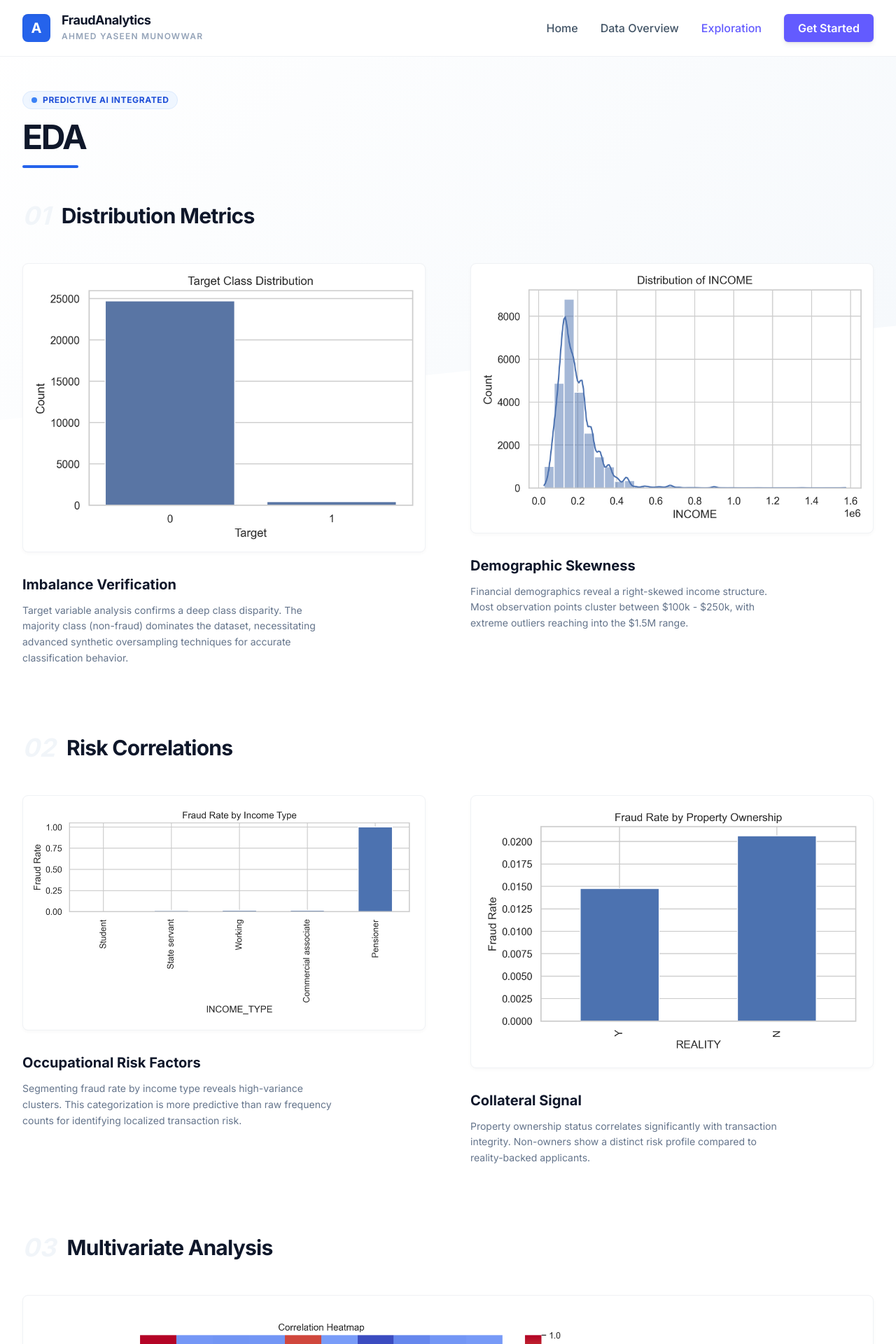
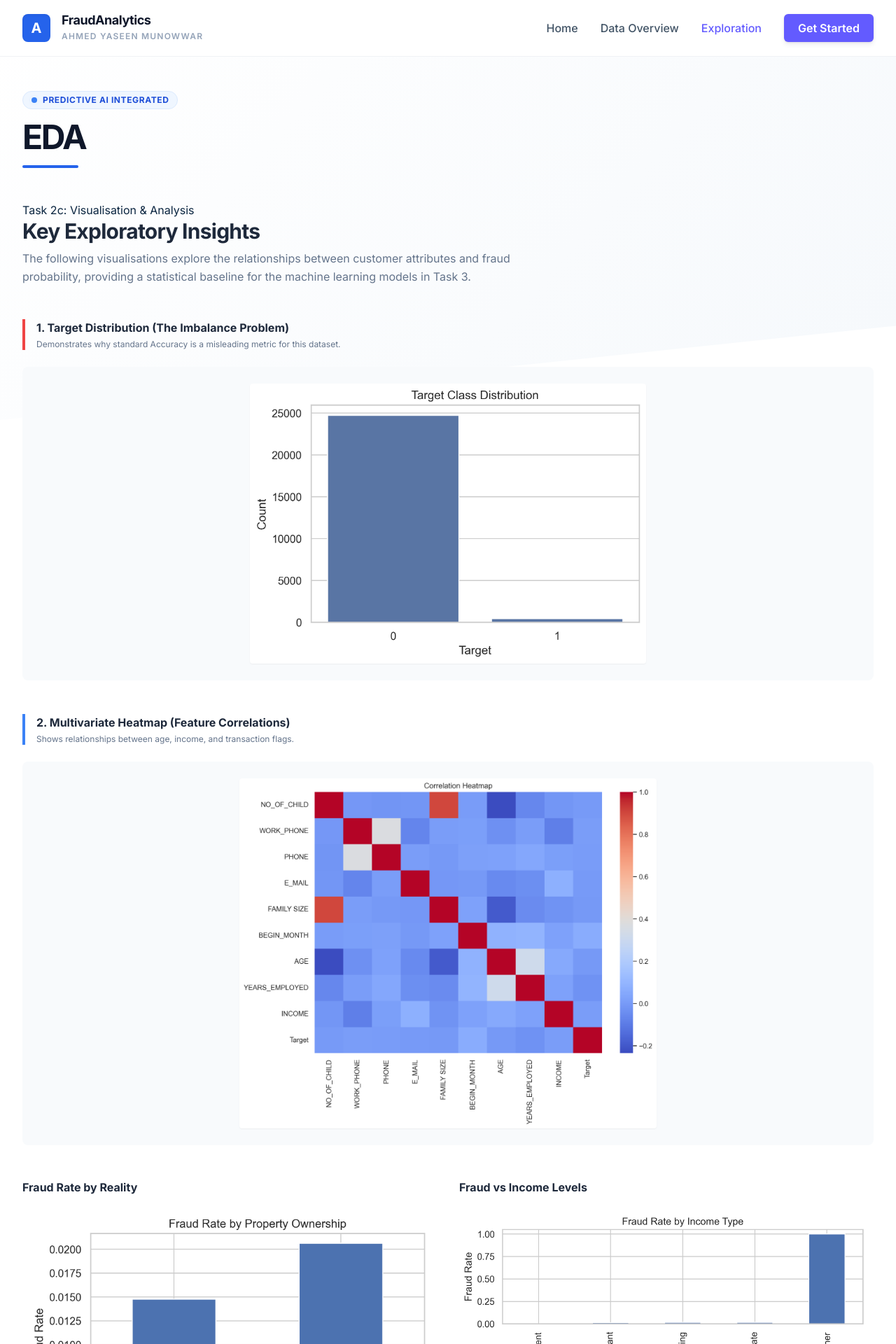
Before and after one commit to YaseenMunowwar/st20357375-CMP7005PRAC1-credit-card-fraud, a FastAPI app: page /eda in a window 1280 px wide. Shown: the top 1920 px of the page at 70% size. Run offline with FastAPI, Linux system fonts and the light colour scheme; some libraries are stand-ins or nearby versions.

Commit message:
reorganized eda layout for report screenshots

```diff
--- a/app/templates/eda.html
+++ b/app/templates/eda.html
@@ -1,98 +1,53 @@
 {% extends "base.html" %}
 
 {% block content %}
-<div class="space-y-24 pb-32">
-    <!-- Section 1 -->
-    <section>
-        <div class="flex items-center gap-4 mb-12">
-            <span class="text-4xl font-black text-slate-100 italic select-none">01</span>
-            <h3 class="text-3xl font-black text-slate-900 tracking-tight">Distribution Metrics</h3>
+<div class="space-y-12">
+    <header class="max-w-3xl">
+        <span class="section-label">Task 2c: Visualisation & Analysis</span>
+        <h3 class="text-3xl font-extrabold text-slate-800 tracking-tight">Key Exploratory Insights</h3>
+        <p class="text-slate-500 mt-2 leading-relaxed">
+            The following visualisations explore the relationships between customer attributes and fraud probability,
+            providing a statistical baseline for the machine learning models in Task 3.
+        </p>
+    </header>
+
+    <div class="grid gap-12">
+        <!-- 1. The Imbalance Problem -->
+        <section class="data-card">
+            <div class="border-l-4 border-l-red-500 pl-4 mb-6">
+                <h4 class="font-bold text-slate-800">1. Target Distribution (The Imbalance Problem)</h4>
+                <p class="text-xs text-slate-500 mt-1">Demonstrates why standard Accuracy is a misleading metric for this dataset.</p>
             </div>
-
-        <div class="grid lg:grid-cols-2 gap-16">
-            <div class="group">
-                <div class="white-card p-2 mb-8 overflow-hidden group-hover:border-blue-200 transition-colors">
-                    <img src="{{ url_for('static', path='images/task2_target_distribution.png') }}" alt="Target Distribution" class="w-full">
-                </div>
-                <h4 class="text-xl font-bold text-slate-900 mb-3">Imbalance Verification</h4>
-                <p class="text-slate-500 text-sm leading-relaxed max-w-md">
-                    Target variable analysis confirms a deep class disparity. The majority class (non-fraud) dominates the dataset, necessitating advanced synthetic oversampling techniques for accurate classification behavior.
-                </p>
-            </div>
-
-            <div class="group">
-                <div class="white-card p-2 mb-8 overflow-hidden group-hover:border-blue-200 transition-colors">
-                    <img src="{{ url_for('static', path='images/task2_income_distribution.png') }}" alt="Income Distribution" class="w-full">
-                </div>
-                <h4 class="text-xl font-bold text-slate-900 mb-3">Demographic Skewness</h4>
-                <p class="text-slate-500 text-sm leading-relaxed max-w-md">
-                    Financial demographics reveal a right-skewed income structure. Most observation points cluster between $100k - $250k, with extreme outliers reaching into the $1.5M range.
-                </p>
-            </div>
+            <div class="bg-slate-50 rounded-lg p-6 flex justify-center">
+                <img src="{{ url_for('static', path='images/task2_target_distribution.png') }}" class="max-h-[400px] rounded shadow-sm" alt="Target Distribution">
             </div>
         </section>
 
-    <!-- Section 2 -->
-    <section>
-        <div class="flex items-center gap-4 mb-12">
-            <span class="text-4xl font-black text-slate-100 italic select-none">02</span>
-            <h3 class="text-3xl font-black text-slate-900 tracking-tight">Risk Correlations</h3>
+        <!-- 2. Correlation Analysis -->
+        <section class="data-card">
+            <div class="border-l-4 border-l-blue-500 pl-4 mb-6">
+                <h4 class="font-bold text-slate-800">2. Multivariate Heatmap (Feature Correlations)</h4>
+                <p class="text-xs text-slate-500 mt-1">Shows relationships between age, income, and transaction flags.</p>
             </div>
-
-        <div class="grid lg:grid-cols-2 gap-16">
-            <div class="group">
-                <div class="white-card p-2 mb-8 overflow-hidden group-hover:border-blue-200 transition-colors">
-                    <img src="{{ url_for('static', path='images/task2_fraud_rate_income.png') }}" alt="Fraud Rate by Income Type" class="w-full">
-                </div>
-                <h4 class="text-xl font-bold text-slate-900 mb-3">Occupational Risk Factors</h4>
-                <p class="text-slate-500 text-sm leading-relaxed max-w-md">
-                    Segmenting fraud rate by income type reveals high-variance clusters. This categorization is more predictive than raw frequency counts for identifying localized transaction risk.
-                </p>
-            </div>
-
-            <div class="group">
-                <div class="white-card p-2 mb-8 overflow-hidden group-hover:border-blue-200 transition-colors">
-                    <img src="{{ url_for('static', path='images/task2_fraud_rate_reality.png') }}" alt="Fraud Rate by Reality" class="w-full">
-                </div>
-                <h4 class="text-xl font-bold text-slate-900 mb-3">Collateral Signal</h4>
-                <p class="text-slate-500 text-sm leading-relaxed max-w-md">
-                    Property ownership status correlates significantly with transaction integrity. Non-owners show a distinct risk profile compared to reality-backed applicants.
-                </p>
-            </div>
+            <div class="bg-slate-50 rounded-lg p-6 flex justify-center">
+                <img src="{{ url_for('static', path='images/task2_heatmap.png') }}" class="max-h-[500px] rounded shadow-sm" alt="Correlation Heatmap">
             </div>
         </section>
 
-    <!-- Section 3 -->
-    <section>
-        <div class="flex items-center gap-4 mb-12">
-            <span class="text-4xl font-black text-slate-100 italic select-none">03</span>
-            <h3 class="text-3xl font-black text-slate-900 tracking-tight">Multivariate Analysis</h3>
-        </div>
+        <!-- 3. Bivariate Insights -->
+        <div class="grid md:grid-cols-2 gap-8">
+            <section class="data-card">
+                <h4 class="font-bold text-slate-800 mb-4">Fraud Rate by Reality</h4>
+                <img src="{{ url_for('static', path='images/task2_fraud_rate_reality.png') }}" class="w-full rounded mb-4" alt="Fraud Reality">
+                <p class="text-[10px] text-slate-500 italic">Bivariate Analysis of housing reality vs fraud occurrence.</p>
+            </section>
 
-        <div class="white-card p-8 group">
-            <div class="grid lg:grid-cols-3 gap-12 items-center">
-                <div class="lg:col-span-2">
-                    <div class="bg-pattern opacity-10 rounded-3xl"></div>
-                    <img src="{{ url_for('static', path='images/task2_heatmap.png') }}" alt="Correlation Heatmap" class="w-full rounded-lg">
-                </div>
-                <div>
-                    <h4 class="text-2xl font-black text-slate-900 mb-4">Feature Interconnectivity</h4>
-                    <p class="text-slate-600 text-sm leading-relaxed mb-6">
-                        The correlation matrix demonstrates low linear dependency between individual features and the target. This finding strongly justifies the deployment of non-linear ensemble models like <span class="text-blue-600 font-bold">Random Forest</span> to capture complex fractal patterns in fraud behavior.
-                    </p>
-                    <div class="space-y-3">
-                         <div class="flex items-center gap-3 text-xs font-bold text-slate-400">
-                            <div class="w-2 h-2 rounded-full bg-blue-500"></div>
-                            PEARSON COEFFICIENTS CALCULATED
-                        </div>
-                        <div class="flex items-center gap-3 text-xs font-bold text-slate-400">
-                            <div class="w-2 h-2 rounded-full bg-blue-500"></div>
-                            MULTICOLLINEARITY ASSESSED
+            <section class="data-card">
+                <h4 class="font-bold text-slate-800 mb-4">Fraud vs Income Levels</h4>
+                <img src="{{ url_for('static', path='images/task2_fraud_rate_income.png') }}" class="w-full rounded mb-4" alt="Fraud Income">
+                <p class="text-[10px] text-slate-500 italic">Analysis of income distribution across target variables.</p>
+            </section>
         </div>
     </div>
 </div>
-            </div>
-        </div>
-    </section>
-</div>
 {% endblock %}
```
Lines whose indentation alone changed are shown as unchanged.
